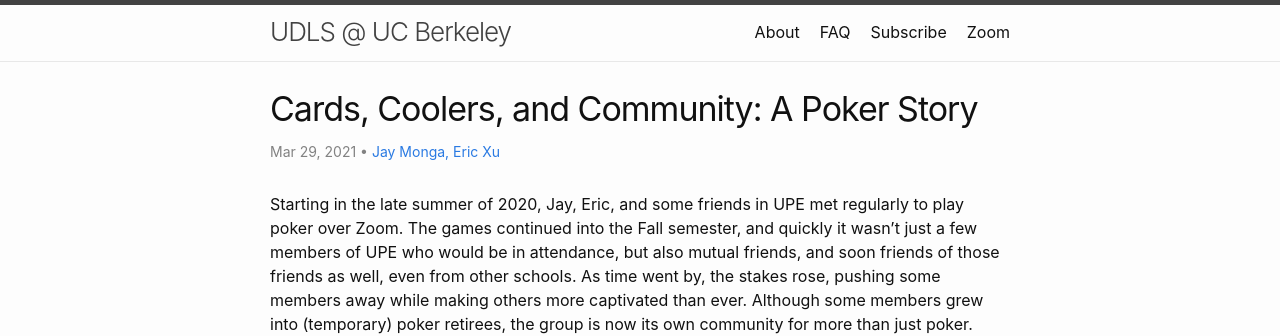
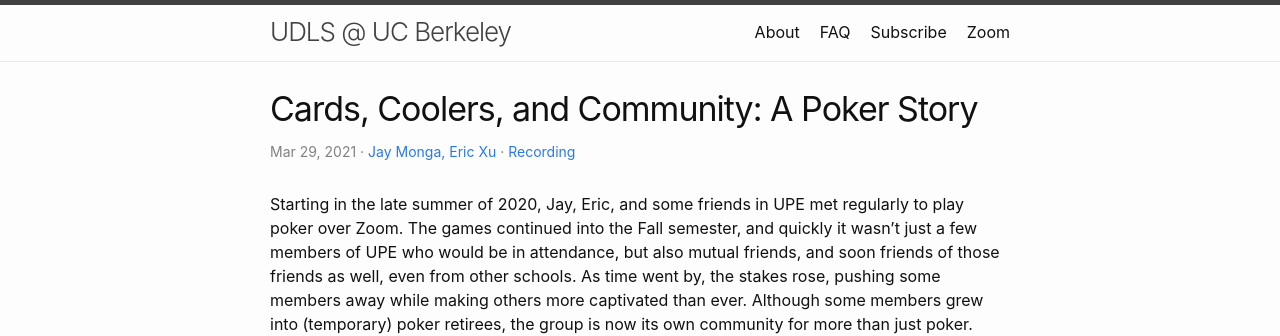
Before and after one commit to berkeley-udls/berkeley-udls.github.io, a Jekyll site: the page built from _lectures/2021-03-29-poker-story.md, in a window 1280 px wide. Shown: the top 336 px of the page. Built offline with Jekyll 4.4.1, drawn with Linux system fonts in a browser that asks for light colours.

Commit message:
Add recording tag

```diff
--- a/_layouts/lecture.html
+++ b/_layouts/lecture.html
@@ -12,8 +12,12 @@ layout: default
       </time>
       {%- if page.speaker -%}
         {% assign speaker = site.speakers | where: 'short_name', page.speaker | first %}
-        • <span itemprop="author" itemscope itemtype="http://schema.org/Person"><span class="p-author h-card" itemprop="name"><a href="{{speaker.url}}">{{ speaker.name }}</a></span></span>
-      {%- endif -%}</p>
+        &middot; <span itemprop="author" itemscope itemtype="http://schema.org/Person"><span class="p-author h-card" itemprop="name"><a href="{{speaker.url}}">{{ speaker.name }}</a> </span></span>
+      {%- endif -%}
+      {%- if page.recording -%}
+        &middot; <a href="{{page.recording}}" target="_blank">Recording</a>
+      {%- endif -%}
+    </p>
   </header>
 
   <div class="post-content e-content" itemprop="articleBody">
--- a/_lectures/2021-03-29-poker-story.md
+++ b/_lectures/2021-03-29-poker-story.md
@@ -3,6 +3,7 @@ layout: lecture
 title:  "Cards, Coolers, and Community: A Poker Story"
 date:   2021-03-29
 speaker:   jay-eric
+recording: https://youtu.be/QtmtEHbfnOI
 ---
 
 Starting in the late summer of 2020, Jay, Eric, and some friends in UPE met
```
Also changed, not shown: _layouts/home.html (+6 -1 lines).
